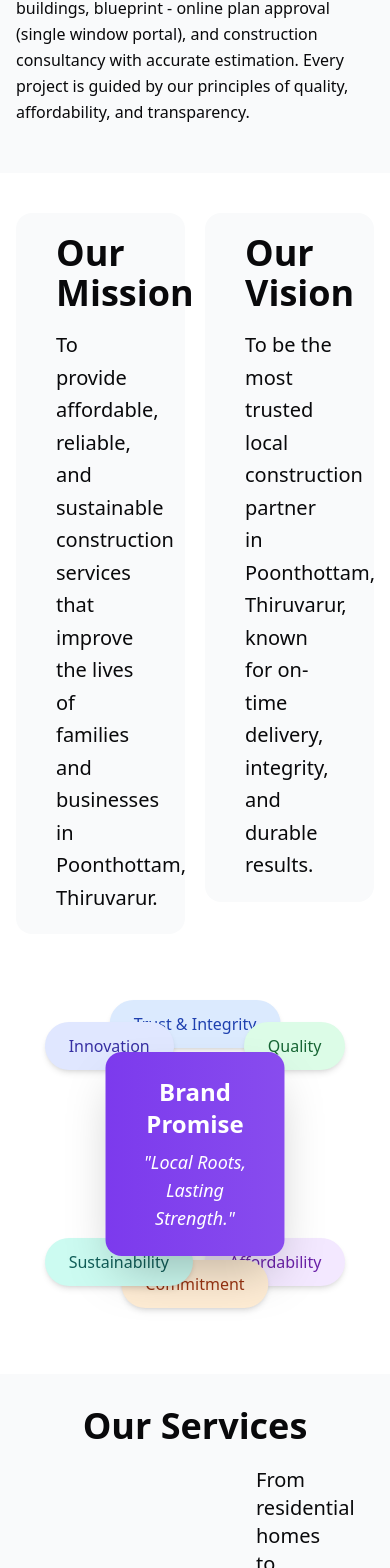
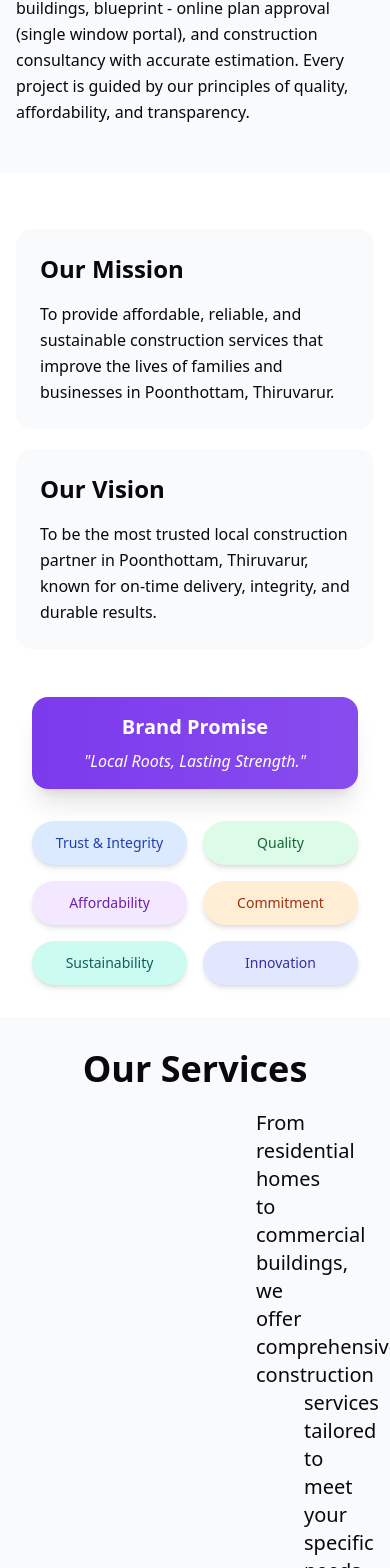
Before and after one commit to AkshaySingh2005/Aravinth-Constructions, a React (Vite) app: page / in a window 390 px wide. Shown: the part 1746-3314 px from the top of the page. Built offline with nearby package versions, Linux system fonts and the light colour scheme.

Commit message:
responsive values done

```diff
--- a/src/home/values.tsx
+++ b/src/home/values.tsx
@@ -1,25 +1,29 @@
 const Values = () => {
   return (
-    <div>
-      <div className="grid grid-cols-2 gap-5 pt-10  items-start">
+    <div className="py-8 md:py-12">
+      {/* Mission and Vision Section */}
+      <div className="grid grid-cols-1 md:grid-cols-2 gap-5 md:gap-5 pt-6 md:pt-10 items-start">
+        {/* Our Mission */}
         <div className="bg-[#f9fafb] rounded-2xl">
-          <div className="px-10 py-5">
-            <div className="text-4xl font-bold font-sans flex justify-start">
+          <div className="px-6 md:px-10 py-6 md:py-5">
+            <div className="text-2xl md:text-4xl font-bold font-sans flex justify-start">
               Our Mission
             </div>
-            <p className="leading-relaxed text-xl pt-4">
+            <p className="leading-relaxed text-base md:text-xl pt-4">
               To provide affordable, reliable, and sustainable construction
               services that improve the lives of families and businesses in
               Poonthottam, Thiruvarur.
             </p>
           </div>
         </div>
+
+        {/* Our Vision */}
         <div className="bg-[#f9fafb] rounded-2xl">
-          <div className="px-10 py-5">
-            <div className="text-4xl font-bold font-sans flex justify-start">
+          <div className="px-6 md:px-10 py-6 md:py-5">
+            <div className="text-2xl md:text-4xl font-bold font-sans flex justify-start">
               Our Vision
             </div>
-            <p className="leading-relaxed text-xl pt-4">
+            <p className="leading-relaxed text-base md:text-xl pt-4">
               To be the most trusted local construction partner in Poonthottam,
               Thiruvarur, known for on-time delivery, integrity, and durable
               results.
@@ -28,38 +32,77 @@ const Values = () => {
         </div>
       </div>
 
+      {/* Values Circle Section */}
+      <div className="mt-12 md:mt-4">
+        {/* Mobile Layout - Simple Grid */}
+        <div className="block md:hidden">
+          <div className="text-center mb-8">
+            <div className="bg-gradient-to-r from-[#7C3AED] to-[#884cee] text-white rounded-2xl px-6 py-4 shadow-xl mx-4">
+              <h3 className="text-xl font-bold font-sans">Brand Promise</h3>
+              <p className="text-base font-medium italic mt-2">
+                "Local Roots, Lasting Strength."
+              </p>
+            </div>
+          </div>
+
+          <div className="grid grid-cols-2 gap-4 px-4">
+            <div className="bg-blue-100 text-blue-800 rounded-full px-4 py-3 text-center font-medium shadow-md text-sm">
+              Trust & Integrity
+            </div>
+            <div className="bg-green-100 text-green-800 rounded-full px-4 py-3 text-center font-medium shadow-md text-sm">
+              Quality
+            </div>
+            <div className="bg-purple-100 text-purple-800 rounded-full px-4 py-3 text-center font-medium shadow-md text-sm">
+              Affordability
+            </div>
+            <div className="bg-orange-100 text-orange-800 rounded-full px-4 py-3 text-center font-medium shadow-md text-sm">
+              Commitment
+            </div>
+            <div className="bg-teal-100 text-teal-800 rounded-full px-4 py-3 text-center font-medium shadow-md text-sm">
+              Sustainability
+            </div>
+            <div className="bg-indigo-100 text-indigo-800 rounded-full px-4 py-3 text-center font-medium shadow-md text-sm">
+              Innovation
+            </div>
+          </div>
+        </div>
+
+        {/* Desktop Layout - Original Circle Design */}
+        <div className="hidden md:block">
           <div className="relative flex justify-center items-center">
-        <div className="w-[600px] h-[440px] relative">
+            <div className="w-[500px] lg:w-[600px] h-[360px] lg:h-[440px] relative">
+              {/* Center Brand Promise */}
               <div className="absolute top-1/2 left-1/2 transform -translate-x-1/2 -translate-y-1/2 z-10">
-            <div className="bg-gradient-to-r from-[#7C3AED] to-[#884cee] text-white rounded-2xl px-8 py-6 shadow-2xl">
+                <div className="bg-gradient-to-r from-[#7C3AED] to-[#884cee] text-white rounded-2xl px-6 lg:px-8 py-4 lg:py-6 shadow-2xl">
                   <div className="text-center">
-                <h3 className="text-2xl font-bold font-sans">Brand Promise</h3>
-                <p className="text-lg font-medium italic mt-2">
+                    <h3 className="text-xl lg:text-2xl font-bold font-sans">Brand Promise</h3>
+                    <p className="text-base lg:text-lg font-medium italic mt-2">
                       "Local Roots, Lasting Strength."
                     </p>
                   </div>
                 </div>
               </div>
 
+              {/* Top (0°) */}
               <div
                 className="absolute"
                 style={{ top: "15%", left: "50%", transform: "translateX(-50%)" }}
               >
-            <div className="bg-blue-100 text-blue-800 rounded-full px-6 py-3 font-medium shadow-md">
+                <div className="bg-blue-100 text-blue-800 rounded-full px-4 lg:px-6 py-2 lg:py-3 font-medium shadow-md text-sm lg:text-base">
                   Trust & Integrity
                 </div>
               </div>
 
               {/* Top Right (60°) */}
               <div className="absolute" style={{ top: "20%", right: "8%" }}>
-            <div className="bg-green-100 text-green-800 rounded-full px-6 py-3 font-medium shadow-md">
+                <div className="bg-green-100 text-green-800 rounded-full px-4 lg:px-6 py-2 lg:py-3 font-medium shadow-md text-sm lg:text-base">
                   Quality
                 </div>
               </div>
 
               {/* Bottom Right (120°) */}
               <div className="absolute" style={{ bottom: "20%", right: "8%" }}>
-            <div className="bg-purple-100 text-purple-800 rounded-full px-6 py-3 font-medium shadow-md">
+                <div className="bg-purple-100 text-purple-800 rounded-full px-4 lg:px-6 py-2 lg:py-3 font-medium shadow-md text-sm lg:text-base">
                   Affordability
                 </div>
               </div>
@@ -73,22 +116,24 @@ const Values = () => {
                   transform: "translateX(-50%)",
                 }}
               >
-            <div className="bg-orange-100 text-orange-800 rounded-full px-6 py-3 font-medium shadow-md">
+                <div className="bg-orange-100 text-orange-800 rounded-full px-4 lg:px-6 py-2 lg:py-3 font-medium shadow-md text-sm lg:text-base">
                   Commitment
                 </div>
               </div>
 
               {/* Bottom Left (240°) */}
               <div className="absolute" style={{ bottom: "20%", left: "8%" }}>
-            <div className="bg-teal-100 text-teal-800 rounded-full px-6 py-3 font-medium shadow-md">
+                <div className="bg-teal-100 text-teal-800 rounded-full px-4 lg:px-6 py-2 lg:py-3 font-medium shadow-md text-sm lg:text-base">
                   Sustainability
                 </div>
               </div>
 
               {/* Top Left (300°) */}
               <div className="absolute" style={{ top: "20%", left: "8%" }}>
-            <div className="bg-indigo-100 text-indigo-800 rounded-full px-6 py-3 font-medium shadow-md">
+                <div className="bg-indigo-100 text-indigo-800 rounded-full px-4 lg:px-6 py-2 lg:py-3 font-medium shadow-md text-sm lg:text-base">
                   Innovation
+                </div>
+              </div>
             </div>
           </div>
         </div>
```
Lines whose indentation alone changed are shown as unchanged.
